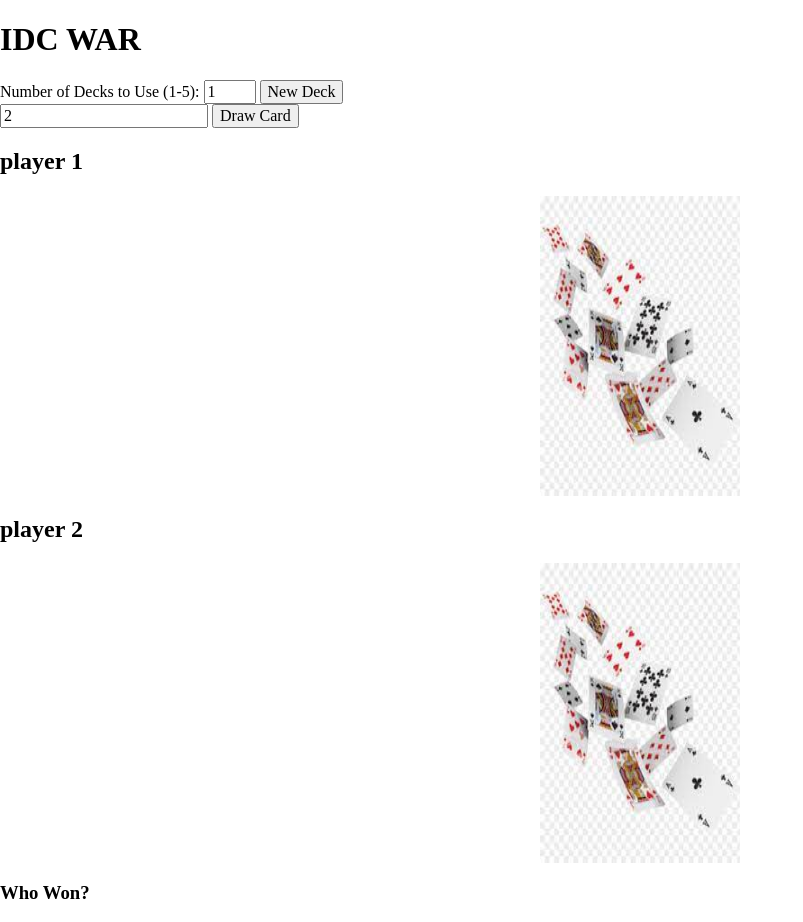
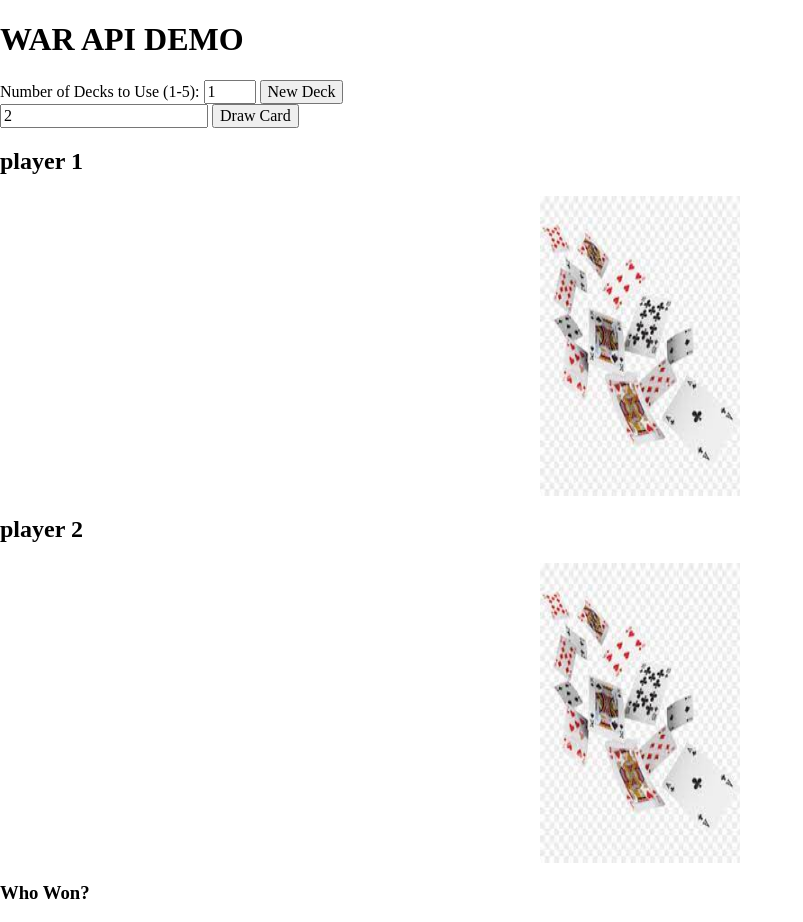
Before and after one commit to JamalHall/100devsPracticeFiles, a plain HTML site: page Class 22 WAR CardGame API/index.html in a window 1280 px wide. Shown: the whole page, without its empty margins (0-803 px from the left). Drawn offline with Linux system fonts and the light colour scheme.

Commit message:
Update index.html

```diff
--- a/Class 22 WAR CardGame API/index.html
+++ b/Class 22 WAR CardGame API/index.html
@@ -5,7 +5,7 @@
     	<meta name="description" content="This is where your description goes">
     	<meta name="keywords" content="one, two, three">
 
-		<title>Title in the tab</title>
+		<title>WAR Card Game API</title>
 
 		<!-- external CSS link -->
 		<link rel="stylesheet" href="css/normalize.css">
@@ -13,7 +13,7 @@
 	</head>
 	<body>
 
-		<h1>IDC WAR</h1>
+		<h1>WAR API DEMO</h1>
 
 		<label for="decks">Number of Decks to Use (1-5):</label>
 		<input type="number" id="decksNum" name="decks" min="1" max="5" value = "1">
```
